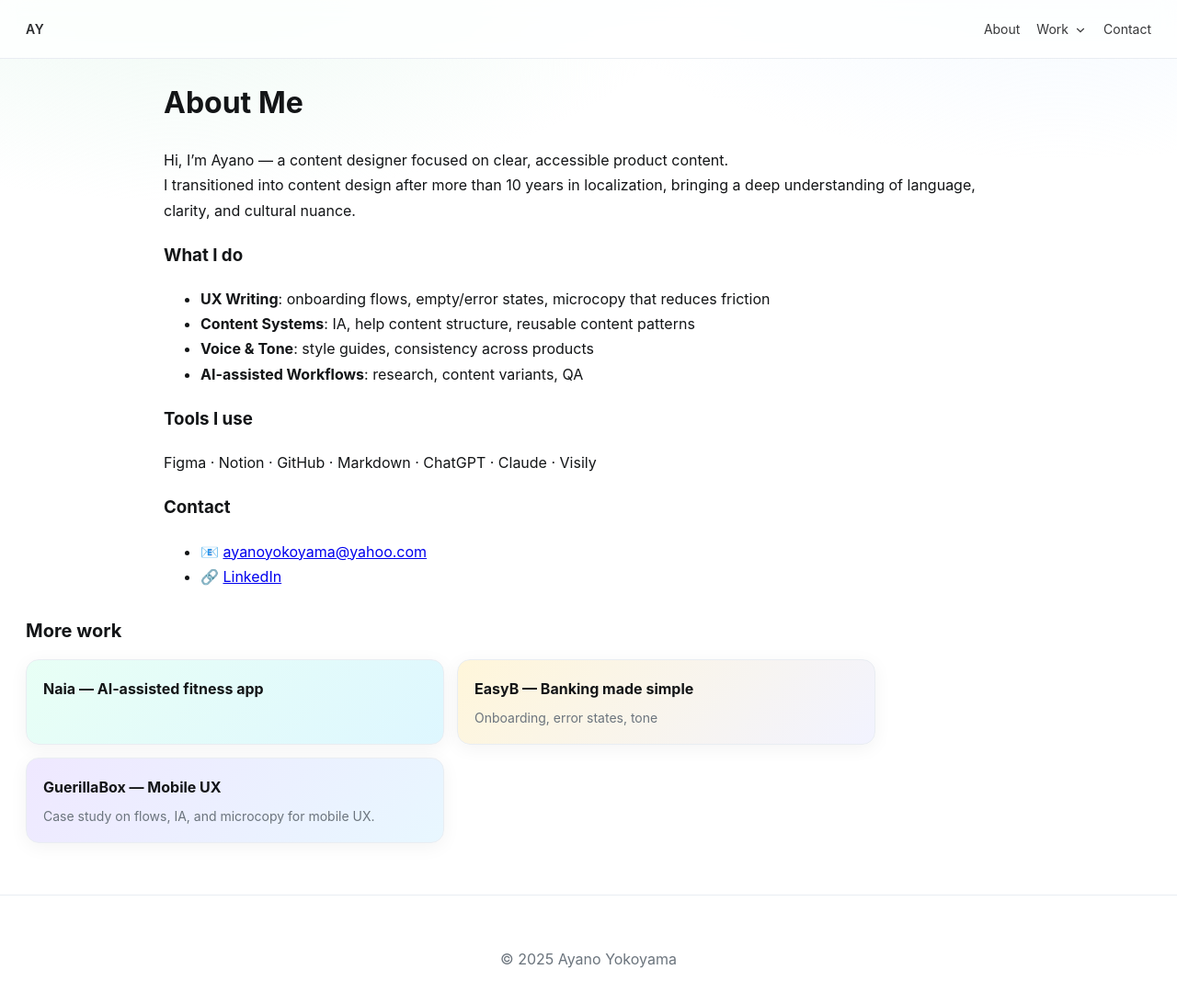
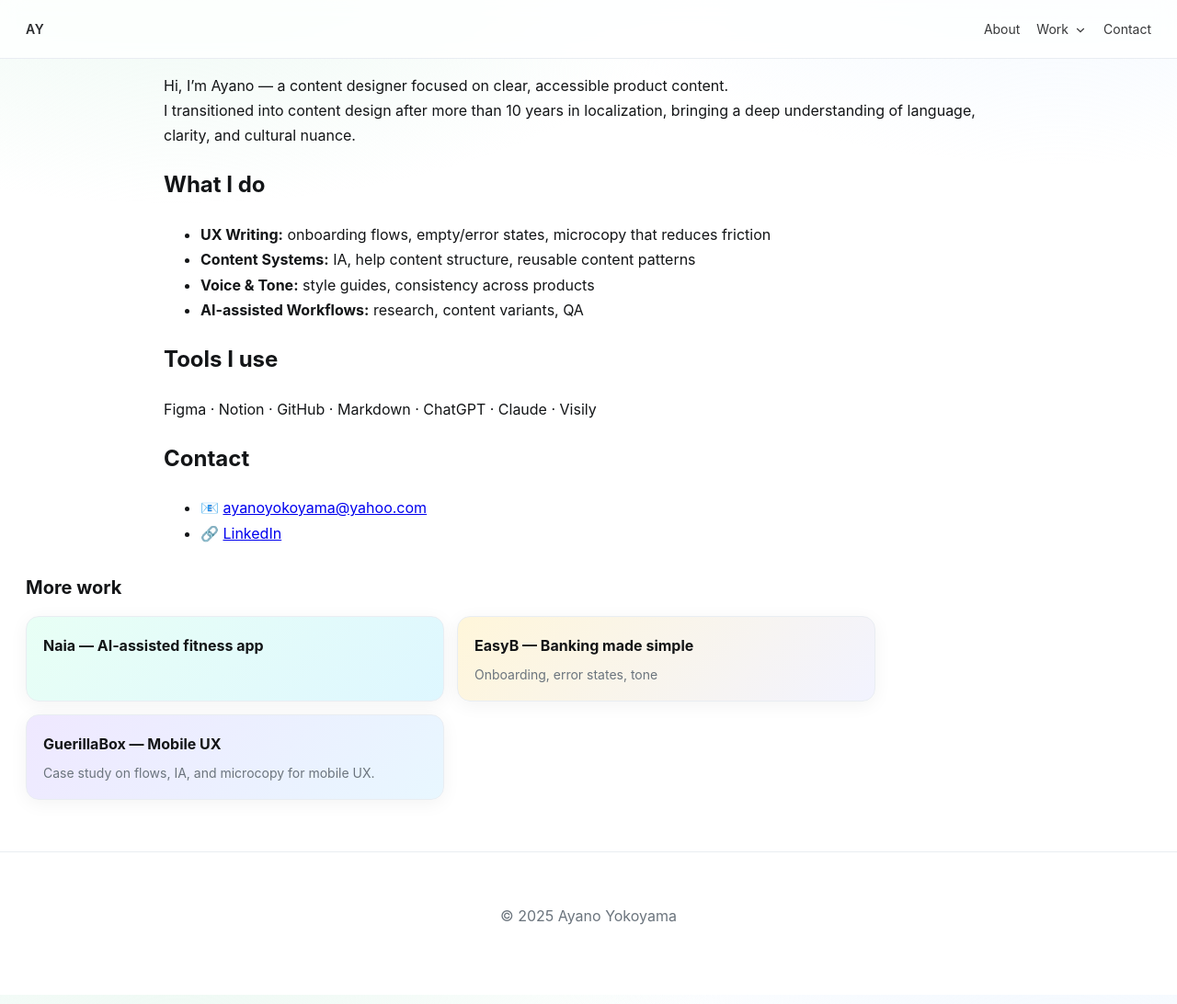
Before and after one commit to ayanoyokoyama/ayanoyokoyama-github.io, a Jekyll site: the page built from about.md, in a window 1280 px wide and 1129 px high. Shown: the top 1092 px of the window at 92% size. Built offline with Jekyll 4.4.1, drawn with Linux system fonts in a browser that asks for light colours.

Commit message:
Update about.md

```diff
--- a/about.md
+++ b/about.md
@@ -1,25 +1,21 @@
 ---
-title: About
+title: About Me
 layout: page
 permalink: /about/
 ---
 
-<link rel="stylesheet" href="/style.css">
-
-# About Me
-
 Hi, I’m Ayano — a content designer focused on clear, accessible product content.
 I transitioned into content design after more than 10 years in localization, bringing a deep understanding of language, clarity, and cultural nuance.
 
-### What I do
-- **UX Writing**: onboarding flows, empty/error states, microcopy that reduces friction
-- **Content Systems**: IA, help content structure, reusable content patterns
-- **Voice & Tone**: style guides, consistency across products
-- **AI-assisted Workflows**: research, content variants, QA
+## What I do
+- **UX Writing:** onboarding flows, empty/error states, microcopy that reduces friction
+- **Content Systems:** IA, help content structure, reusable content patterns
+- **Voice & Tone:** style guides, consistency across products
+- **AI-assisted Workflows:** research, content variants, QA
 
-### Tools I use
+## Tools I use
 Figma · Notion · GitHub · Markdown · ChatGPT · Claude · Visily
 
-### Contact
+## Contact
 - 📧 [ayanoyokoyama@yahoo.com](mailto:ayanoyokoyama@yahoo.com)
-- 🔗 [LinkedIn](https://www.linkedin.com/in/ayanoyokoyama)
+- 🔗 [LinkedIn](https://www.linkedin.com/)
```
